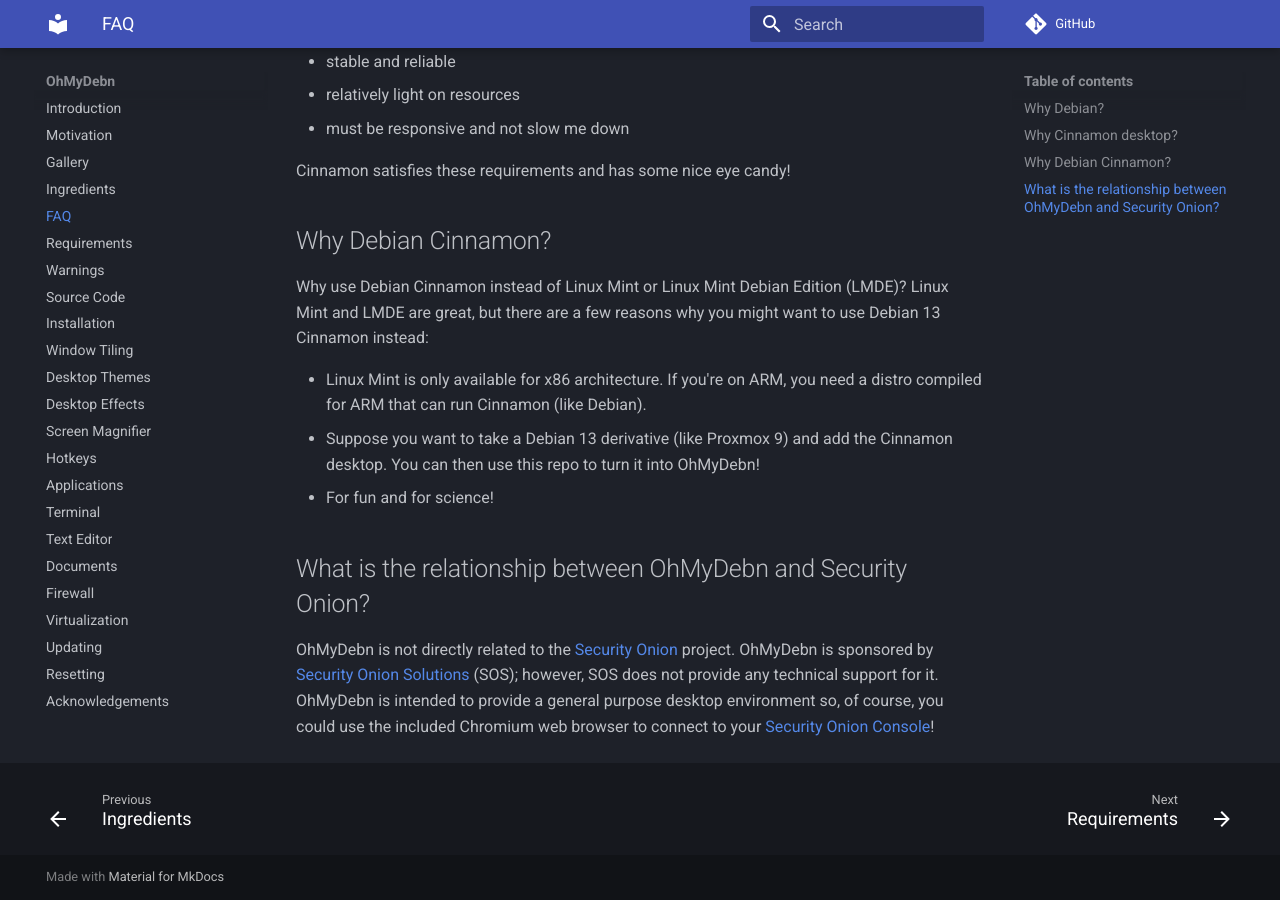
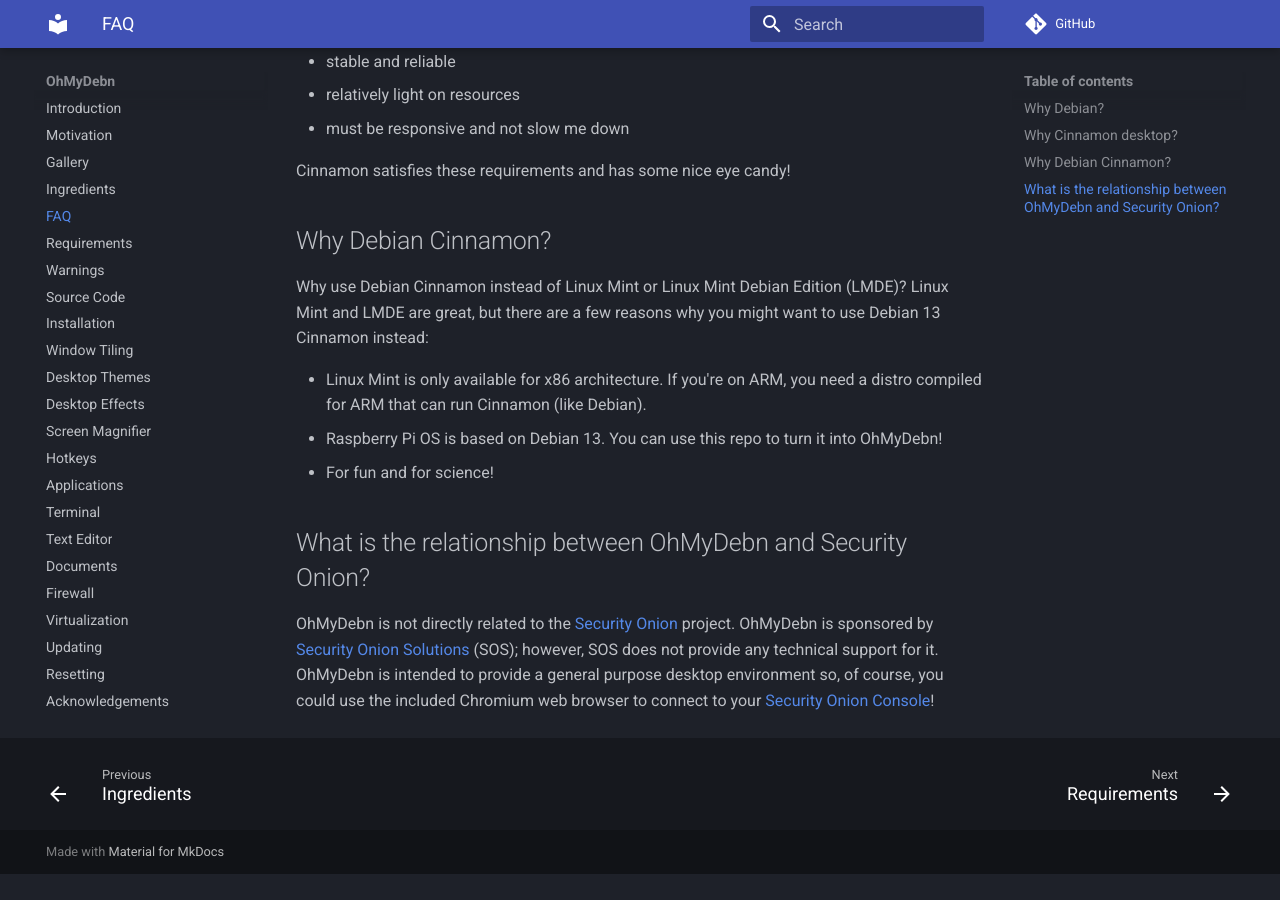
Before and after one commit to dougburks/ohmydebn-docs, an MkDocs documentation site: the page built from docs/faq.md, in a window 1280 px wide and 900 px high, scrolled down 684 px. Built offline with MkDocs 1.6.1 and Material for MkDocs 9.7.7, drawn with Linux system fonts in a browser that asks for light colours; comment, search, counter and statistics services are not loaded; after the commit the page ends 1558 px from its top, so only the background shows below that.

Commit message:
remove another proxmox reference

```diff
--- a/docs/faq.md
+++ b/docs/faq.md
@@ -28,7 +28,7 @@
 Why use Debian Cinnamon instead of Linux Mint or Linux Mint Debian Edition (LMDE)? Linux Mint and LMDE are great, but there are a few reasons why you might want to use Debian 13 Cinnamon instead:
 
 - Linux Mint is only available for x86 architecture. If you're on ARM, you need a distro compiled for ARM that can run Cinnamon (like Debian).
-- Suppose you want to take a Debian 13 derivative (like Proxmox 9) and add the Cinnamon desktop. You can then use this repo to turn it into OhMyDebn!
+- Raspberry Pi OS is based on Debian 13. You can use this repo to turn it into OhMyDebn!
 - For fun and for science!
 
 
```
